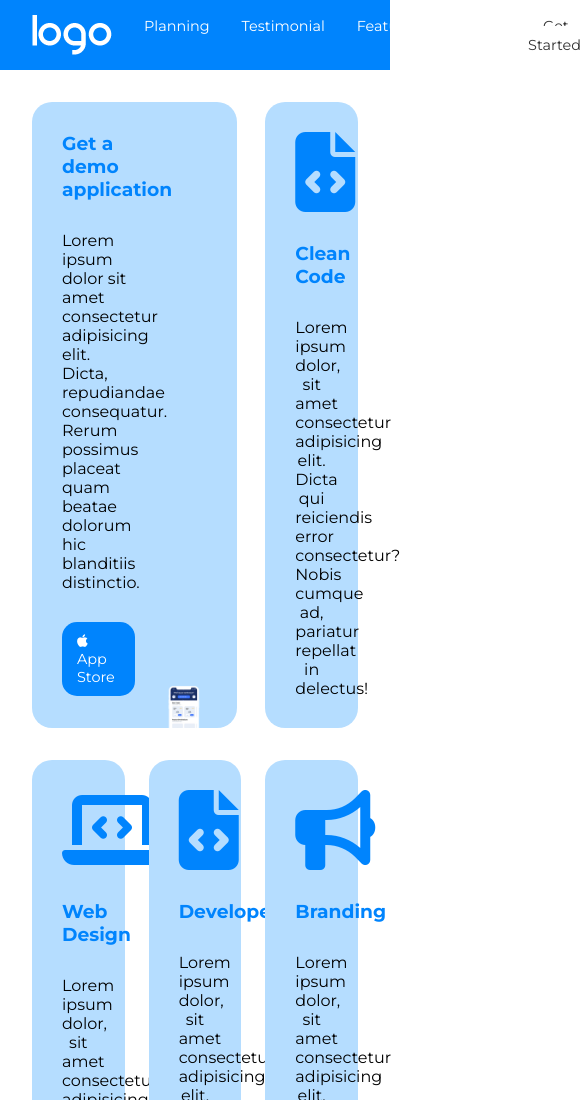
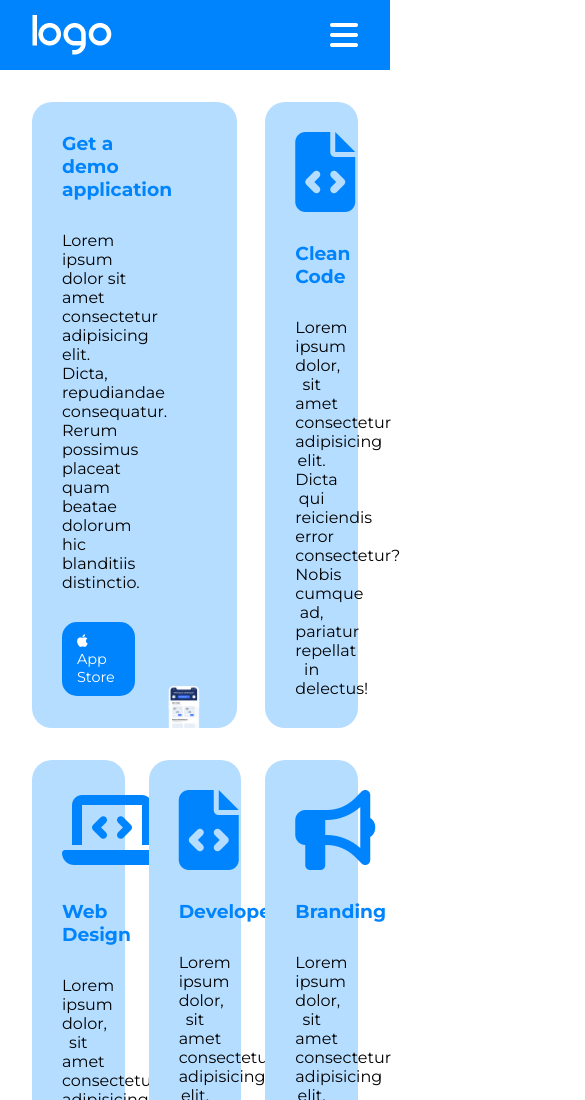
Before and after one commit to Roberto-Larivera/htmlcss-responsive-layout, a plain HTML site: page index.html in a window 390 px wide. Shown: the top 1100 px of the page, 585 px wide, since content can reach past the window. Drawn offline with Linux system fonts and the light colour scheme.

Commit message:
media query header

```diff
--- a/css/mediaquery.css
+++ b/css/mediaquery.css
@@ -2,6 +2,12 @@
 @media screen and (max-width:768px){
     .container{
         max-width: 768px;
+    }
+    header .navigation{
+        display: none;
+    }
+    header .navigation-icon{
+        display: inline-block;
     }
 }
 
--- a/css/style.css
+++ b/css/style.css
@@ -10,28 +10,32 @@ header .principal-header{
     align-items: center;
 }
 
-header .principal-header .box i{
+header .principal-header .navigation i{
     display:  none;
     color: var(--color-light);
     font-size: 2rem;
 }
-header .principal-header .box ul{
+header .principal-header .navigation ul{
     display: flex;
 }
-header .principal-header .box ul li{
+header .principal-header .navigation ul li{
     list-style-type: none;
     margin-left: var(--space-margin);
 }
-header .principal-header .box ul li a{
+header .principal-header .navigation ul li a{
     text-decoration: none;
     color: var(--color-light);
     font-size: var(--font-mini);
 }
-header .principal-header .box .my-btn{
+header .principal-header .navigation .my-btn{
     display: inline;
     text-decoration: none;
     color: var(--color-dark);
     background-color: var(--color-light);
+}
+header .navigation-icon{
+    display: none;
+    color: var(--color-light);
 }
 /* REGOLE MAIN  */
 
--- a/index.html
+++ b/index.html
@@ -26,7 +26,7 @@
                 <img src="img/logo.png" alt="logo"> <!-- logo -->
 
                 <div class="box">
-                    <nav>
+                    <nav class="navigation">
                         <ul>
                             <li>
                                 <a href="#">
@@ -55,8 +55,10 @@
                             </li>
                         </ul>
                     </nav>
-                    <i class="fa-solid fa-bars"></i>
-                    <!-- navigazione -->
+                    <nav class="navigation-icon">
+                        <i class="fa-solid fa-bars fa-2x"></i>
+                        <!-- navigazione -->
+                    </nav>
                 </div>
             </div>
         </div>
```
